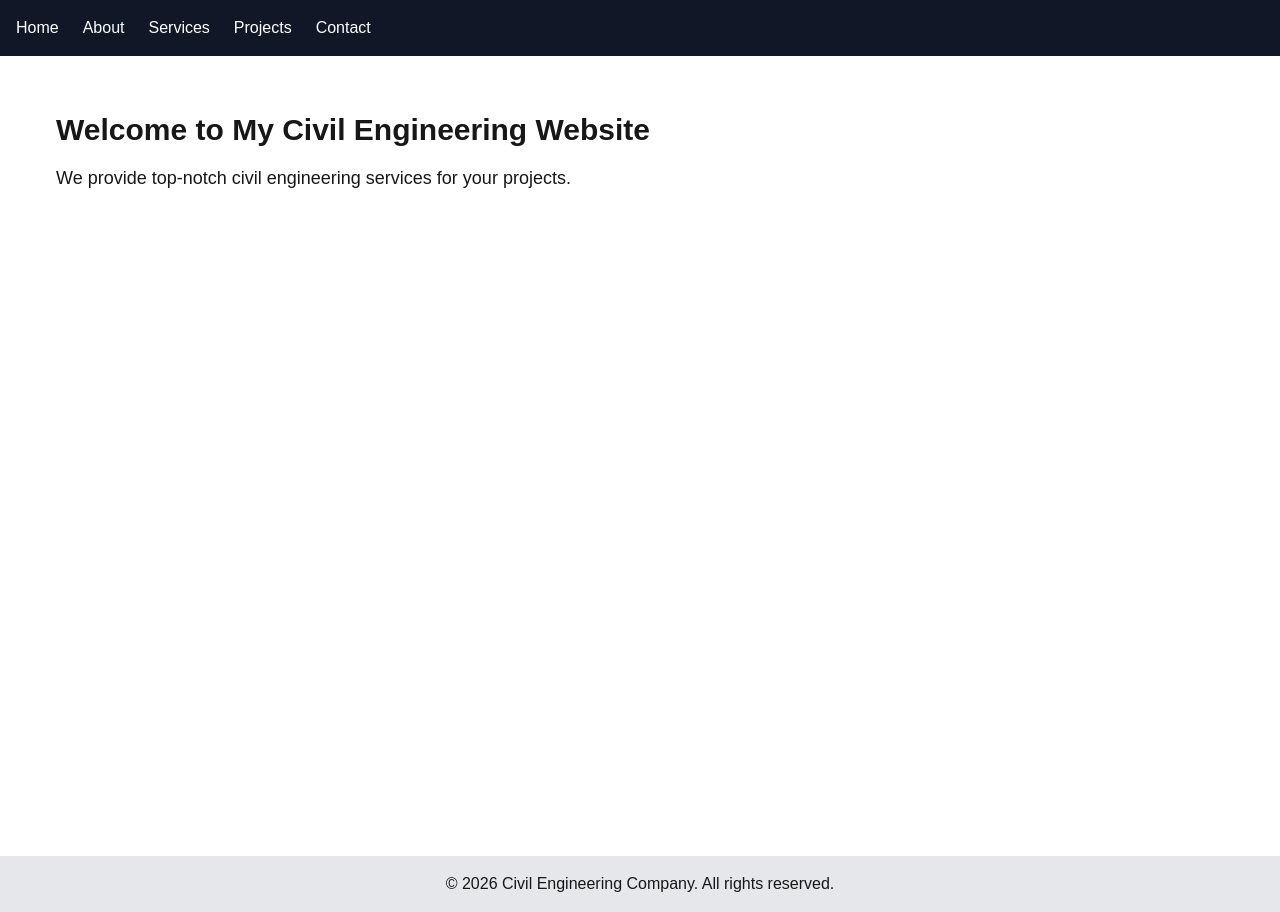
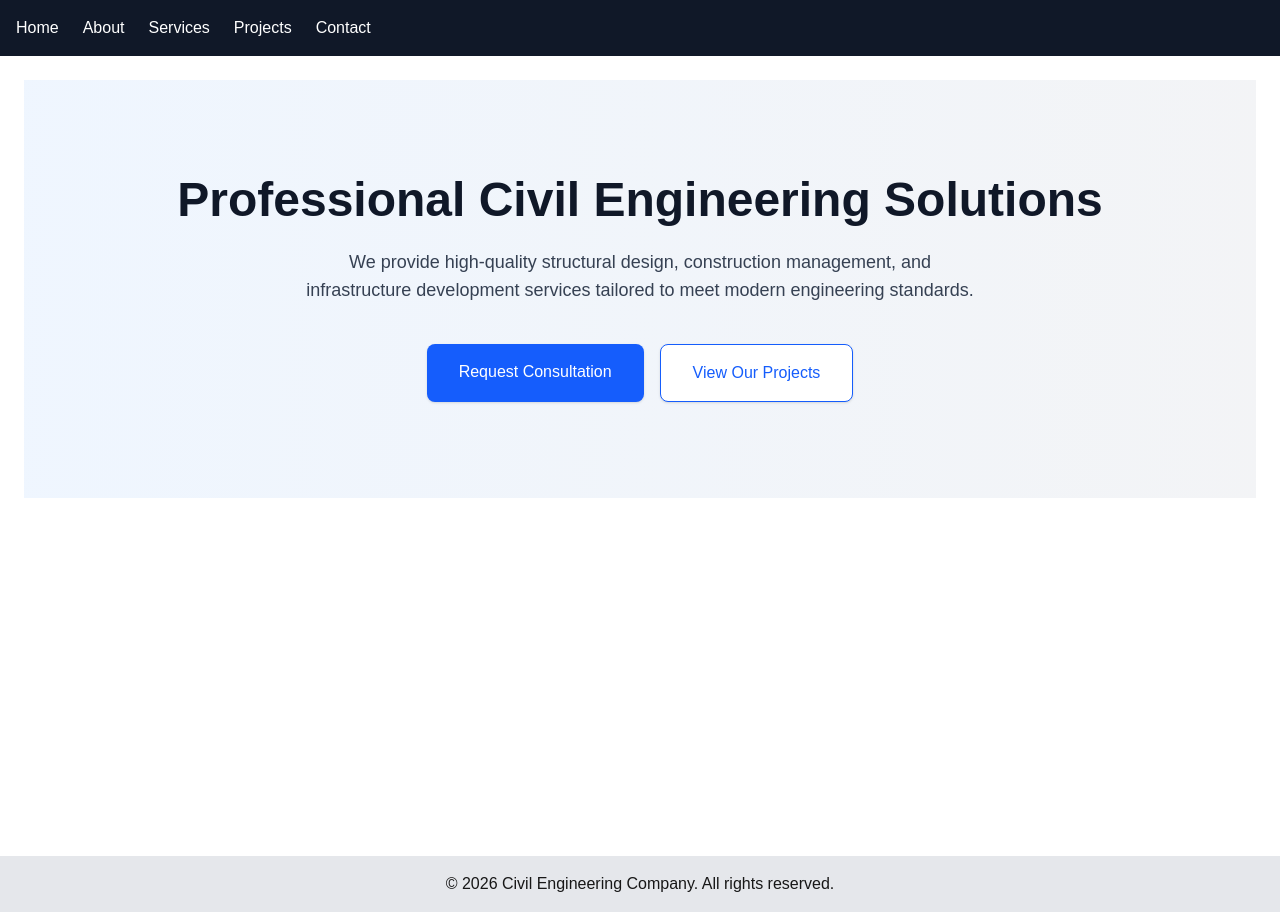
Before and after one commit to DevBrianKE/civil-engineer-website, a Next.js app in the folder frontend/: page / in a window 1280 px wide. Built offline with nearby package versions, Linux system fonts and the light colour scheme.

Commit message:
Add home page hero section with call-to-action buttons

```diff
--- a/frontend/app/page.js
+++ b/frontend/app/page.js
@@ -1,8 +1,39 @@
 export default function HomePage() {
   return (
-    <div className="p-8">
-      <h1 className="text-3xl font-bold mb-4">Welcome to My Civil Engineering Website</h1>
-      <p className="text-lg">We provide top-notch civil engineering services for your projects.</p>
-    </div>
+    <section className="bg-gradient-to-r from-blue-50 to-gray-100 py-24 px-6">
+
+      <div className="max-w-5xl mx-auto text-center">
+
+        <h1 className="text-5xl font-extrabold text-gray-900 mb-6">
+          Professional Civil Engineering Solutions
+        </h1>
+
+        <p className="text-gray-700 text-lg mb-10 max-w-2xl mx-auto">
+          We provide high-quality structural design, construction management,
+          and infrastructure development services tailored to meet modern
+          engineering standards.
+        </p>
+
+        <div className="flex flex-col sm:flex-row justify-center gap-4">
+
+          <a
+            href="/contact"
+            className="bg-blue-600 text-white px-8 py-4 rounded-lg shadow hover:bg-blue-700 transition"
+          >
+            Request Consultation
+          </a>
+
+          <a
+            href="/projects"
+            className="bg-white text-blue-600 border border-blue-600 px-8 py-4 rounded-lg shadow hover:bg-blue-50 transition"
+          >
+            View Our Projects
+          </a>
+
+        </div>
+
+      </div>
+
+    </section>
   )
 }
```
